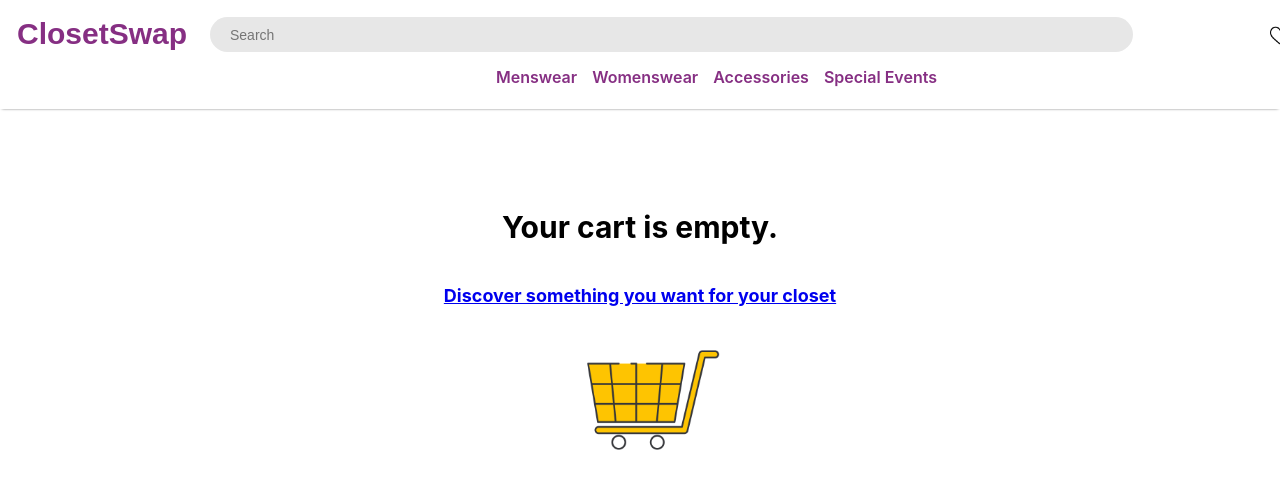
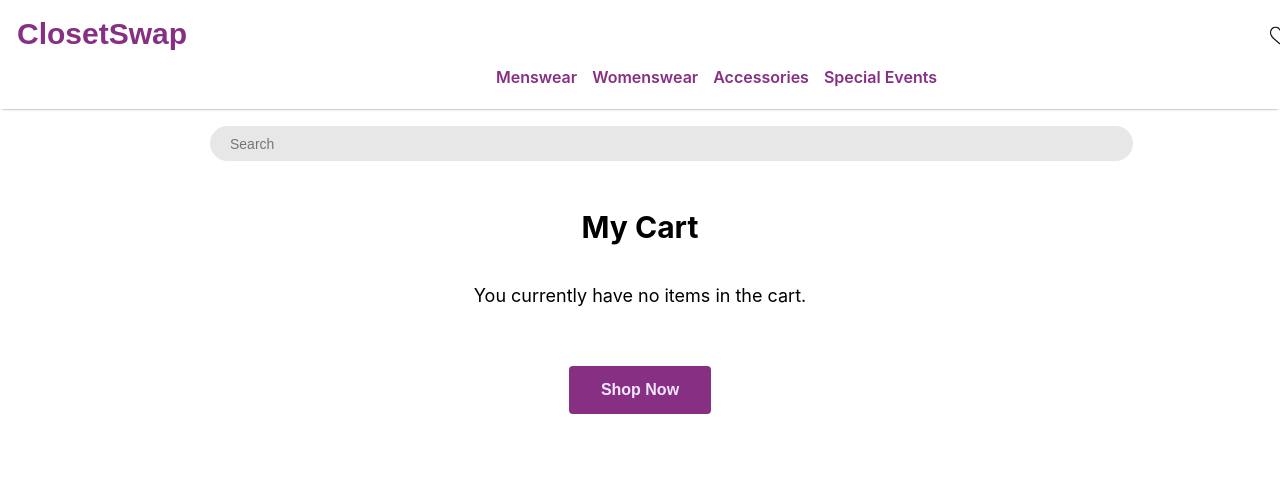
Before and after one commit to diyamahaveer/ClosetSwap, a React (Create React App) app: page /cart in a window 1280 px wide. Shown: the top 488 px of the page. Built offline with nearby package versions, Linux system fonts and the light colour scheme.

Commit message:
fixed cart functionality and some styling

```diff
--- a/src/Components/Products/ProductDetail.css
+++ b/src/Components/Products/ProductDetail.css
@@ -42,6 +42,18 @@
     border-radius: 5px;
   }
 
+  .clear-carts-button {
+    position: absolute;
+    top: 20px; /* Adjust as needed */
+    right: 20px; /* Adjust as needed */
+    padding: 10px 20px;
+    background-color: #862F83; /* Adjust the color as needed */
+    color: white;
+    border: none;
+    cursor: pointer;
+    border-radius: 5px;
+  }
+
   .add-favorites-button {
     position: absolute;
     top: 10px;  /* Adjust as needed for the exact positioning */
@@ -69,3 +81,17 @@
     font-size: 20px; /* Increased font size for better visibility */
     font-weight: bold; /* Makes the text bold */
   }
+
+  .add-to-cart-button {
+    position: absolute;
+    top: 500px; /* Adjust top positioning as needed */
+    right: 410px; /* Adjust right positioning as needed */
+    padding: 10px 20px; /* Increased padding for a bigger button */
+    background-color: #862F83; /* Dark purple color */
+    color: white;
+    border: none;
+    cursor: pointer;
+    border-radius: 10px; /* Slightly larger border-radius for a smoother curve */
+    font-size: 20px; /* Increased font size for better visibility */
+    font-weight: bold; /* Makes the text bold */
+  }
--- a/src/Components/Products/ProductDetail.jsx
+++ b/src/Components/Products/ProductDetail.jsx
@@ -49,6 +49,13 @@ const ProductDetail = () => {
     localStorage.setItem('favorites', JSON.stringify(favorites));
   };
 
+  const addToCart = () => {
+    let carts = JSON.parse(localStorage.getItem('carts')) || [];
+    carts.push(product);
+    localStorage.setItem('carts', JSON.stringify(carts));
+  };
+
+
   if (loading) return <div>Loading...</div>;
   if (error) return <div>Error: {error}</div>;
   if (!product) return <div>Product not found.</div>;
@@ -56,6 +63,7 @@ const ProductDetail = () => {
   return (
     <div className="product-detail-container">
       <button className="add-to-favorites-button" onClick={addToFavorites}>Add to Favorites</button>
+      <button className="add-to-cart-button" onClick={addToCart}>Add to Cart</button>
       <div className="product-image">
         <img src={product.imageUrl} alt={product.name} />
       </div>
--- a/src/Pages/Cart.css
+++ b/src/Pages/Cart.css
@@ -15,13 +15,21 @@
   cursor: pointer;
 }
 
+.clear-cart-button {
+  float: right; /* Align the button to the right */
+  margin-right: 20px; /* Optional: adds right margin */
+  /* Other styles (e.g., padding, color) can be added here as well */
+}
+
+
 .cart-container {
   display: flex;
   flex-direction: column;
   align-items: center;
+  position: relative; /* Add this line */
 }
 
-.content-center {
+.cart-content-center {
 text-align: center;
 display: flex;
 flex-direction: column;
@@ -36,20 +44,31 @@ font-size: 30px;
 
 .cart-text2 {
   margin-top: 40px; /* Adjust this value as needed to move the text down */
-font-weight: bold;
+  /* font-weight: bold; */
   font-size: 18px;
   }
 
-.image img{
-margin: 0; /* Reset default margin */
-position: absolute; /* Use absolute positioning */
-top: 50%; /* Position at 50% from the top */
-left: 50%; /* Position at 50% from the left */
-transform: translate(-40%, -50%); /* Offset the image by half of its width and height to center it */
-display: flex;
-flex-direction: column;
-align-items: center;
-justify-content: center;
-max-width: 50%;
-max-height: 100px;
+  .cart-text3 {
+    /* Add your button styling here */
+    background-color: #862F83; /* Green background */
+    border: none;
+    color: #F3E6FF;
+    padding: 15px 32px;
+    text-align: center;
+    text-decoration: none;
+    display: inline-block;
+    font-size: 16px;
+    margin-top: 60px;
+    cursor: pointer;
+    border-radius: 4px;
+    font-weight: bold;
   }
+
+  .carts-list {
+    display: grid;
+    grid-template-columns: repeat(5, 1fr); /* Continues to create a 5-column grid */
+    gap: 30px; /* Increased the gap size for more space between grid items */
+    justify-items: center; /* Centers items along the row */
+    width: 100%; /* Ensures the grid takes the full container width */
+    padding: 30px; /* Adds padding around the grid for more space from container edges */
+  }
--- a/src/Pages/Cart.jsx
+++ b/src/Pages/Cart.jsx
@@ -1,22 +1,61 @@
-import React from 'react';
+import React, { useState, useEffect } from 'react';
 import './Cart.css';
-import shoppingcart from '../Components/Assets/shoppingcart.png';
+import Tile from '../Components/Tile/Tile';
 
-const Cart = () => {
+const Carts = () => {
+  const [carts, setCarts] = useState([]);
+
+  useEffect(() => {
+    const storedCarts = localStorage.getItem('carts');
+    if (storedCarts) {
+      setCarts(JSON.parse(storedCarts));
+    }
+  }, []);
+
+  const clearCarts = () => {
+    localStorage.removeItem('carts');
+    setCarts([]);
+  };
+
   return (
     <div className='cart-container'>
       <input type="text" placeholder="Search" className='search' />
-      <div className='content-center'>
-        <div className='cart-text'>Your cart is empty.</div>
-        <div className='cart-text2'>
-          <a href="/">Discover something you want for your closet</a>
-        </div>
-        <div className='image'>
-          <img src={shoppingcart} alt="Shopping Cart"/>
-        </div>
+      <div className='cart-content-center'>
+        <div className='cart-text'>My Cart</div>
+        {carts.length > 0 ? (
+          <>
+            <button className='clear-carts-button' onClick={clearCarts}>
+              Clear Cart
+            </button>
+            <div className='carts-list'>
+              {carts.map((item, index) => (
+                <div key={index} className='cart-item'>
+                  <Tile
+                    key={item.id}
+                    name={item.name}
+                    description={item.description}
+                    category={item.category}
+                    price={item.price}
+                    size={item.size}
+                    date={item.date}
+                    color={item.color}
+                    image={item.imageUrl}
+                  />
+                </div>
+              ))}
+            </div>
+          </>
+        ) : (
+          <>
+            <div className='cart-text2'>You currently have no items in the cart.</div>
+            <button className='cart-text3' onClick={() => window.location.href = '/'}>
+              Shop Now
+            </button>
+          </>
+        )}
       </div>
     </div>
-  )
-}
+  );
+};
 
-export default Cart;
+export default Carts;
--- a/src/Pages/Favorites.jsx
+++ b/src/Pages/Favorites.jsx
@@ -13,8 +13,8 @@ const Favorites = () => {
   }, []);
 
   const clearFavorites = () => {
-    localStorage.removeItem('favorites'); // Clears the favorites from local storage
-    setFavorites([]); // Resets the favorites state to an empty array
+    localStorage.removeItem('favorites');
+    setFavorites([]);
   };
 
   return (
```
Lines whose indentation alone changed are shown as unchanged.
